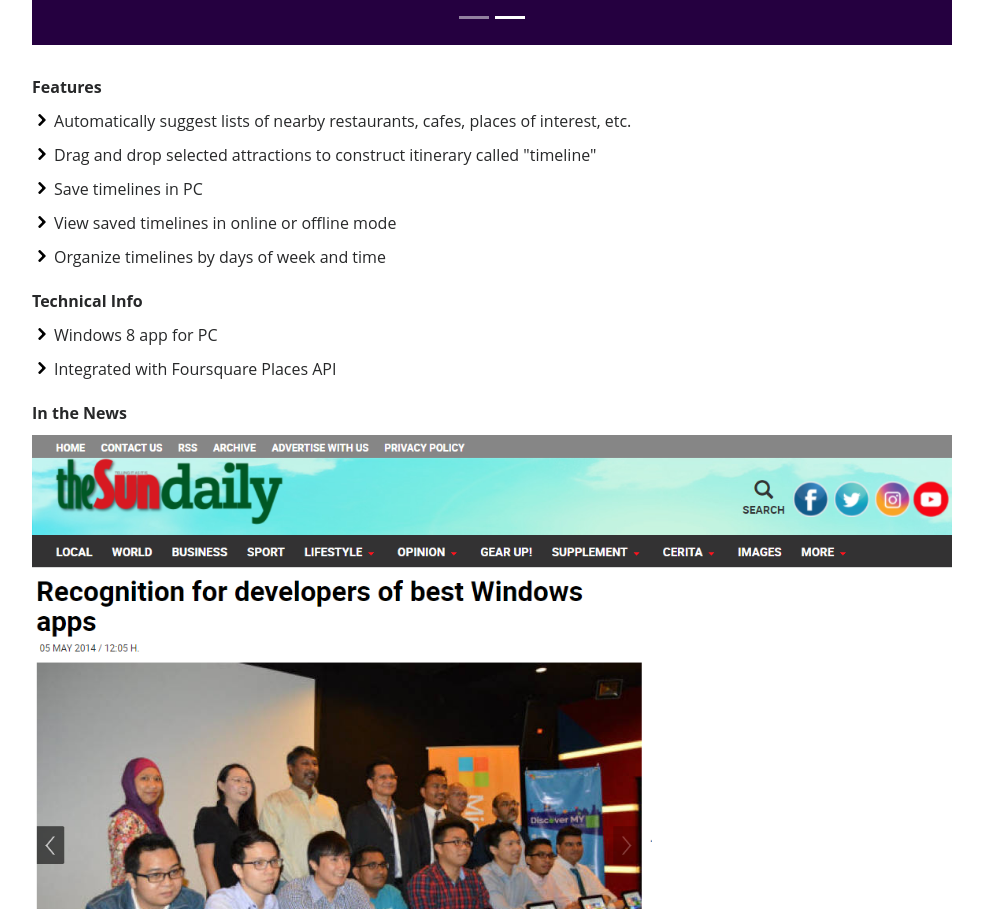
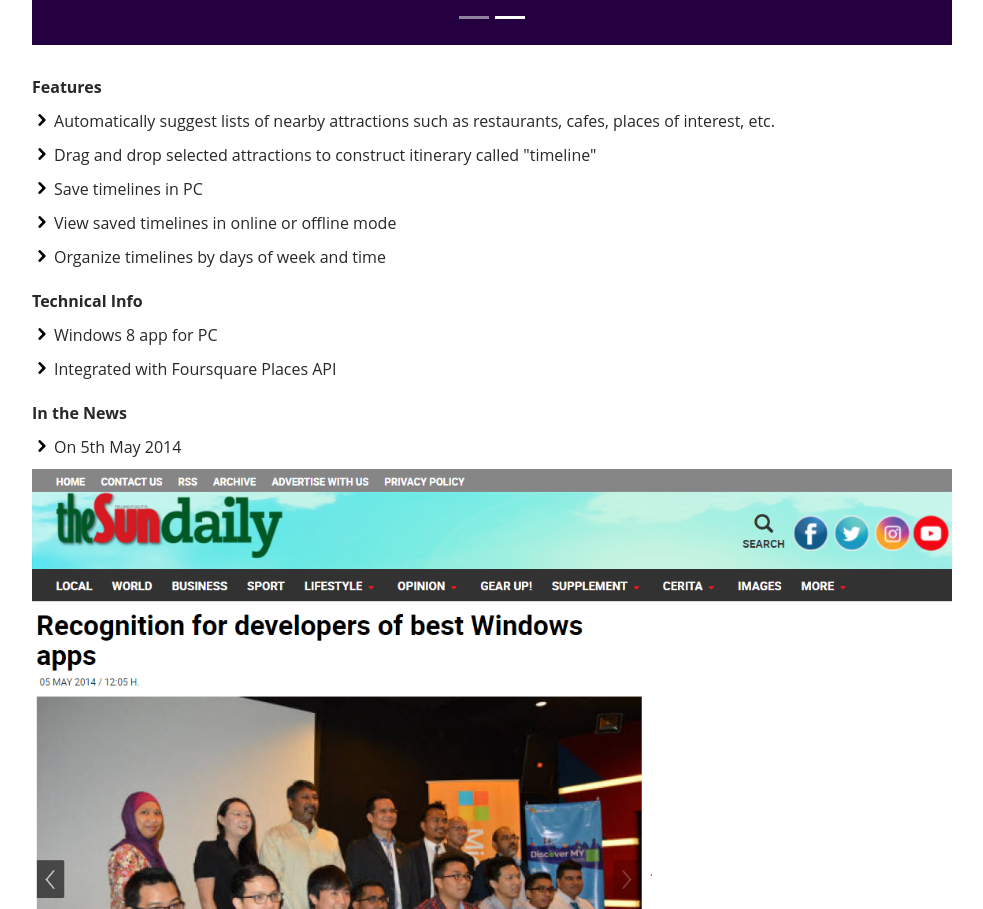
Before and after one commit to lwoh/lwoh.github.io, a plain HTML site: page look-app.html in a window 1280 px wide. Shown: the part 803-1712 px from the top of the page, without its empty margins (198-1181 px from the left). Drawn offline with Linux system fonts and the light colour scheme.

Commit message:
Add files via upload

```diff
--- a/look-app.html
+++ b/look-app.html
@@ -100,7 +100,7 @@
               <div class="col-lg-10">
 			    <ul>
                   <li><strong>Features</strong></li>
-				  <li><i class="icofont-rounded-right"></i>Automatically suggest lists of nearby restaurants, cafes, places of interest, etc.</li>
+				  <li><i class="icofont-rounded-right"></i>Automatically suggest lists of nearby attractions such as restaurants, cafes, places of interest, etc.</li>
 				  <li><i class="icofont-rounded-right"></i>Drag and drop selected attractions to construct itinerary called "timeline"</li>
 				  <li><i class="icofont-rounded-right"></i>Save timelines in PC</li>
 				  <li><i class="icofont-rounded-right"></i>View saved timelines in online or offline mode</li>
@@ -111,6 +111,7 @@
 				  <li><i class="icofont-rounded-right"></i>Integrated with Foursquare Places API</li>
                   <li></li>
 				  <li><strong>In the News</strong></li>
+				  <li><i class="icofont-rounded-right"></i>On 5th May 2014</li>
                   <a href="http://www.thesundaily.my/news/1036365"><img class="img-fluid" src="assets/img/look-award(2).png" alt="Image"></a>
                 </ul>
               </div>
```
